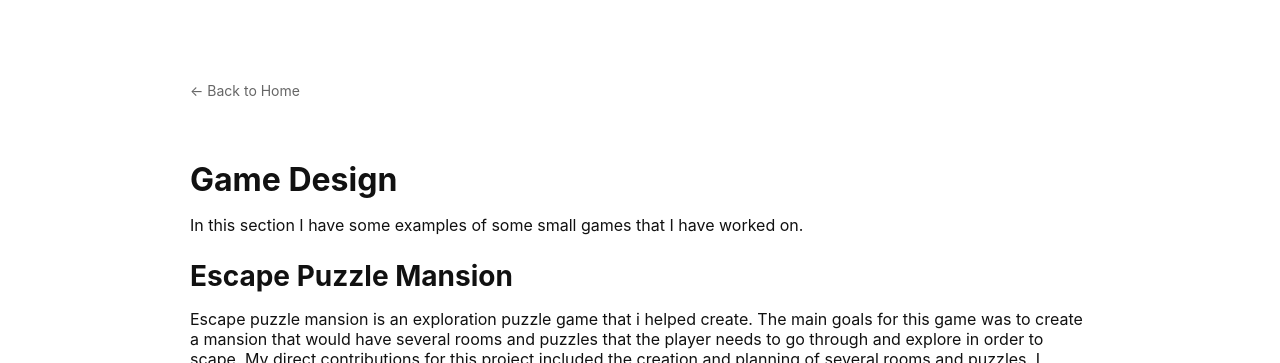
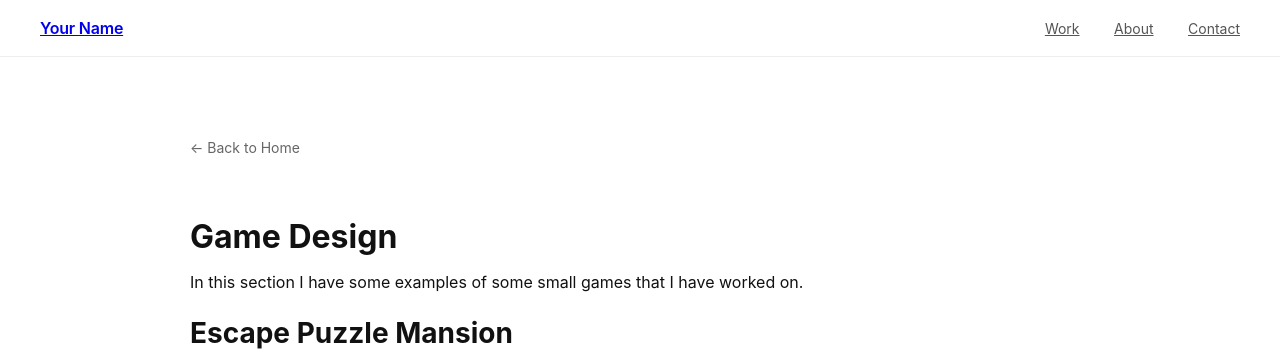
Before and after one commit to JPdelaT/JPdelaT.github.io, a plain HTML site: page project3.html in a window 1280 px wide. Shown: the top 363 px of the page. Drawn offline with Linux system fonts and the light colour scheme.

Commit message:
Update project3.html

```diff
--- a/project3.html
+++ b/project3.html
@@ -56,10 +56,64 @@ img {
 .back:hover {
   opacity: 0.6;
 }
+
+  .navbar {
+  position: sticky;
+  top: 0;
+  width: 100%;
+  background: rgba(255,255,255,0.85);
+  backdrop-filter: blur(10px);
+  border-bottom: 1px solid #eee;
+  z-index: 1000;
+}
+
+.nav-container {
+  max-width: 1200px;
+  margin: auto;
+  padding: 18px 20px;
+  display: flex;
+  justify-content: space-between;
+  align-items: center;
+}
+
+.logo {
+  font-weight: 600;
+  font-size: 16px;
+  letter-spacing: -0.2px;
+}
+
+.nav-links a {
+  margin-left: 30px;
+  font-size: 14px;
+  color: #555;
+  transition: color 0.3s ease;
+}
+
+.nav-links a:hover {
+  color: #000;
+}
+
+  header {
+  padding: 120px 20px 80px;
+  text-align: center;
+}
+
 </style>
 </head>
 
 <body>
+
+  <nav class="navbar">
+  <div class="nav-container">
+    <a href="index.html" class="logo">Your Name</a>
+
+    <div class="nav-links">
+      <a href="index.html">Work</a>
+      <a href="about.html">About</a>
+      <a href="#contact">Contact</a>
+    </div>
+  </div>
+</nav>
 
 <div class="container">
 
```
